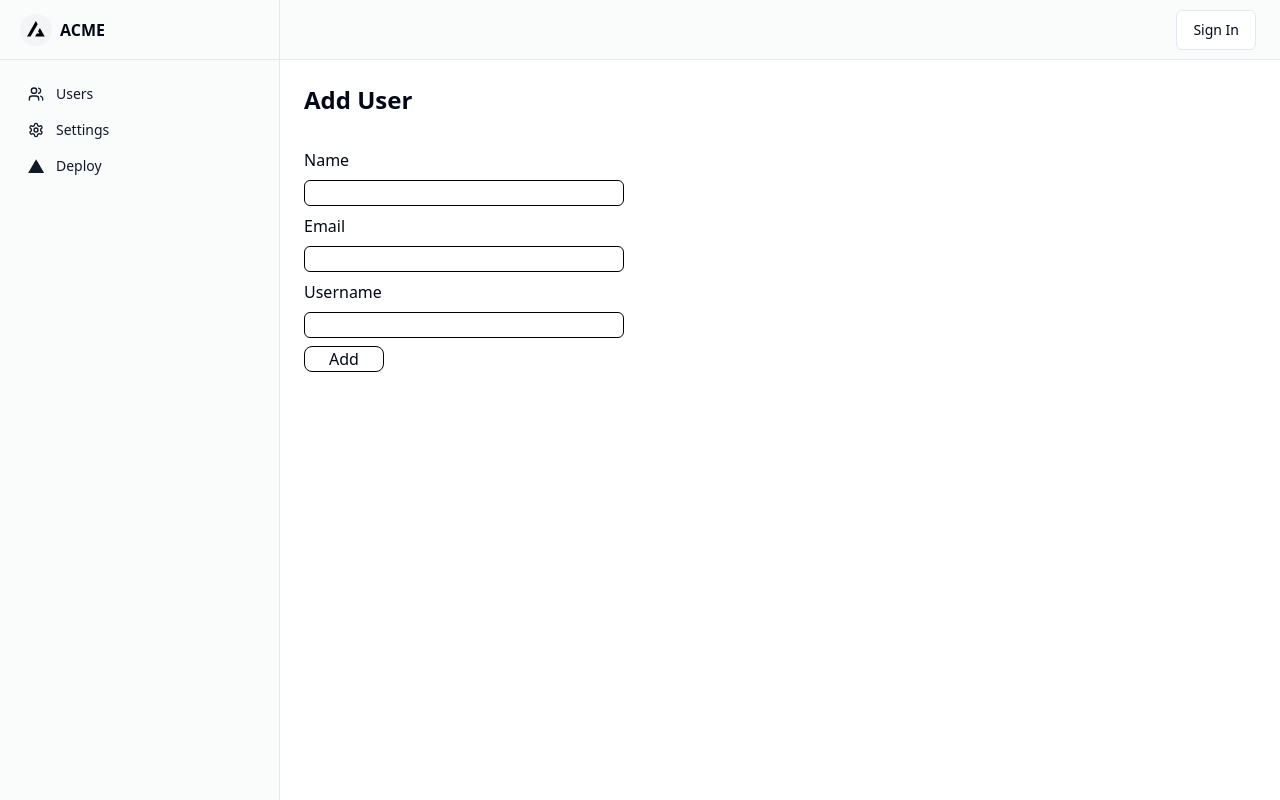
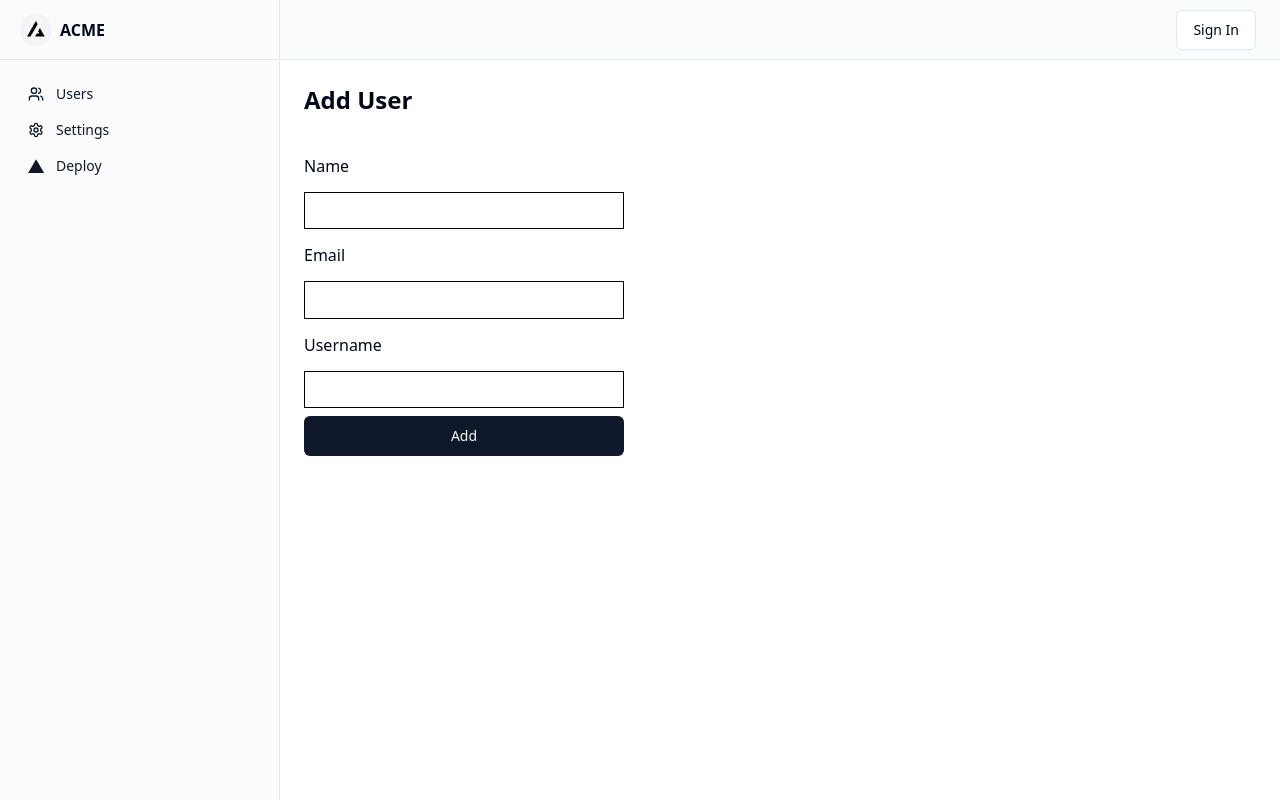
Before and after one commit to MateusCaltabiano/admin-dashboard-demo, a Next.js app: page /addUser in a window 1280 px wide. Built offline with nearby package versions, Linux system fonts and the light colour scheme; no server answers.

Commit message:
refactor 'AddUserPage

```diff
--- a/app/addUser/page.tsx
+++ b/app/addUser/page.tsx
@@ -1,3 +1,7 @@
+'use client';
+
+import { NewUserForm } from '@/components/ui/form';
+
 export default async function AddUserPage() {
   return (
     <main className="flex flex-1 flex-col gap-4 p-4 md:gap-8 md:p-6">
@@ -5,33 +9,7 @@ export default async function AddUserPage() {
         <h1 className="font-semibold text-lg md:text-2xl">Add User</h1>
       </div>
       <div>
-        <form id="new-user-form">
-          <div className="flex flex-col size-80 space-y-2">
-            <label htmlFor="name">Name</label>
-            <input
-              className="border border-black rounded-md"
-              type="text"
-              id="name"
-            ></input>
-            <label htmlFor="email">Email</label>
-            <input
-              className="border border-black rounded-md"
-              type="text"
-              id="email"
-            ></input>
-            <label htmlFor="username">Username</label>
-            <input
-              className="border border-black rounded-md"
-              type="text"
-              id="username"
-            ></input>
-            <input
-              className="border border-black rounded-lg w-20"
-              type="submit"
-              value="Add"
-            ></input>
-          </div>
-        </form>
+        <NewUserForm></NewUserForm>
       </div>
     </main>
   );
```
